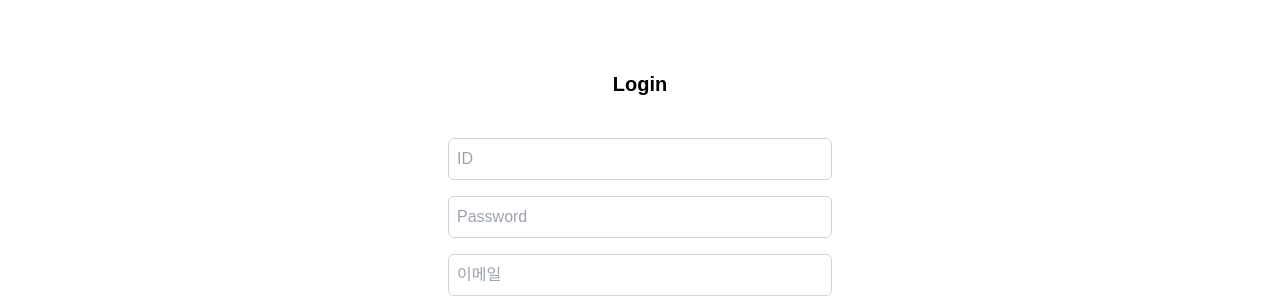
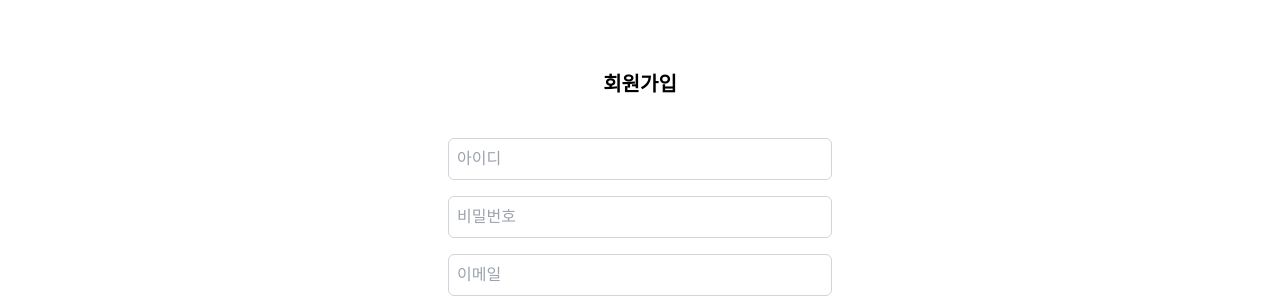
Before and after one commit to suk-6/mdp_cart_front, a Next.js app: page /register in a window 1280 px wide. Shown: the part 298-596 px from the top of the page. Built offline with nearby package versions, Linux system fonts and the light colour scheme.

Commit message:
feat: Update RegisterPage with Korean translations

```diff
--- a/src/app/register/page.tsx
+++ b/src/app/register/page.tsx
@@ -26,13 +26,15 @@ export default function RegisterPage() {
 		<div className=" w-full h-fit flex flex-col pt-10">
 			<div className=" flex justify-center items-center w-full h-full p-10 my-20">
 				<div className=" p-36 flex flex-col">
-					<div className=" text-center font-bold text-xl">Login</div>
+					<div className=" text-center font-bold text-xl">
+						회원가입
+					</div>
 					<div className=" w-96 flex flex-col gap-4 mt-10">
 						<input
 							type="text"
 							id="id"
 							name="id"
-							placeholder="ID"
+							placeholder="아이디"
 							className=" p-2 border border-gray-300 rounded-md"
 							onKeyDown={(e) => {
 								if (e.key === "Enter") {
@@ -44,7 +46,7 @@ export default function RegisterPage() {
 							type="password"
 							id="password"
 							name="password"
-							placeholder="Password"
+							placeholder="비밀번호"
 							className=" p-2 border border-gray-300 rounded-md"
 							onKeyDown={(e) => {
 								if (e.key === "Enter") {
```
